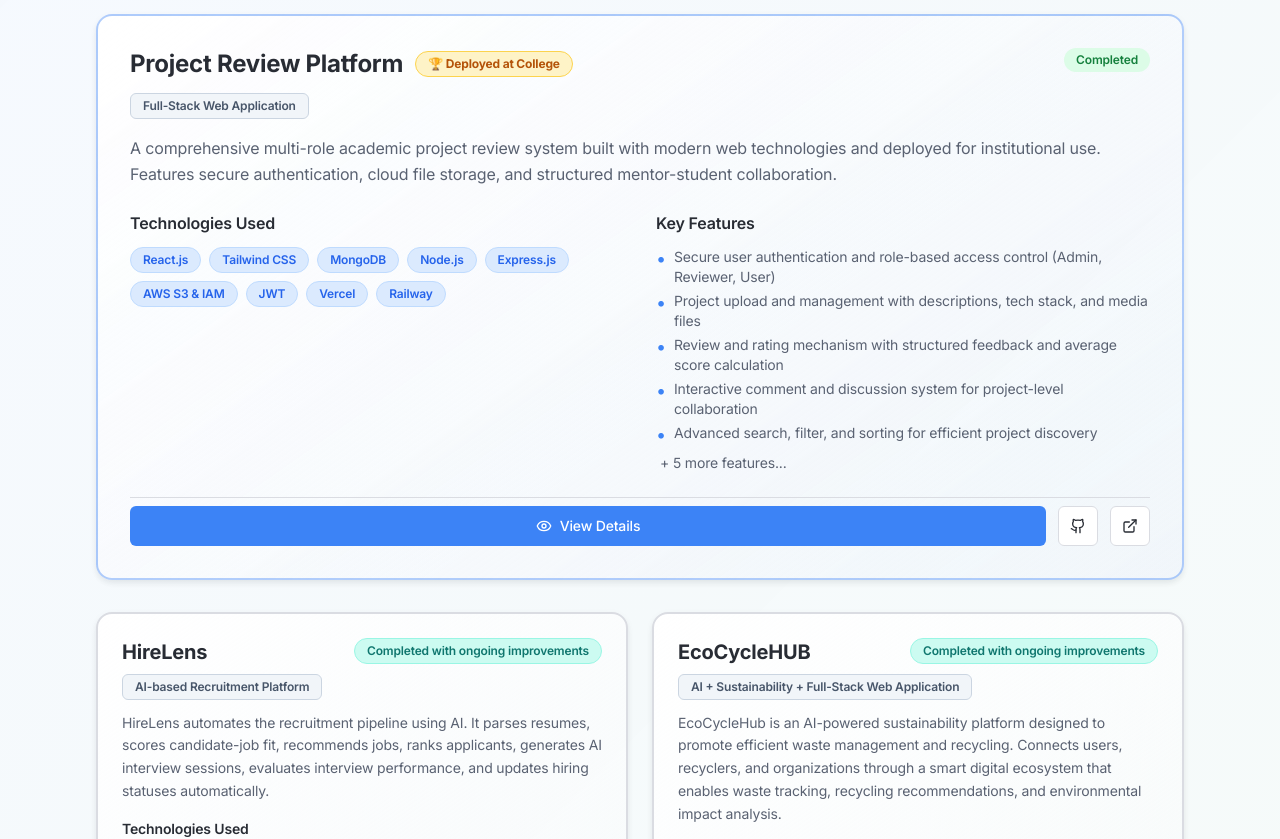
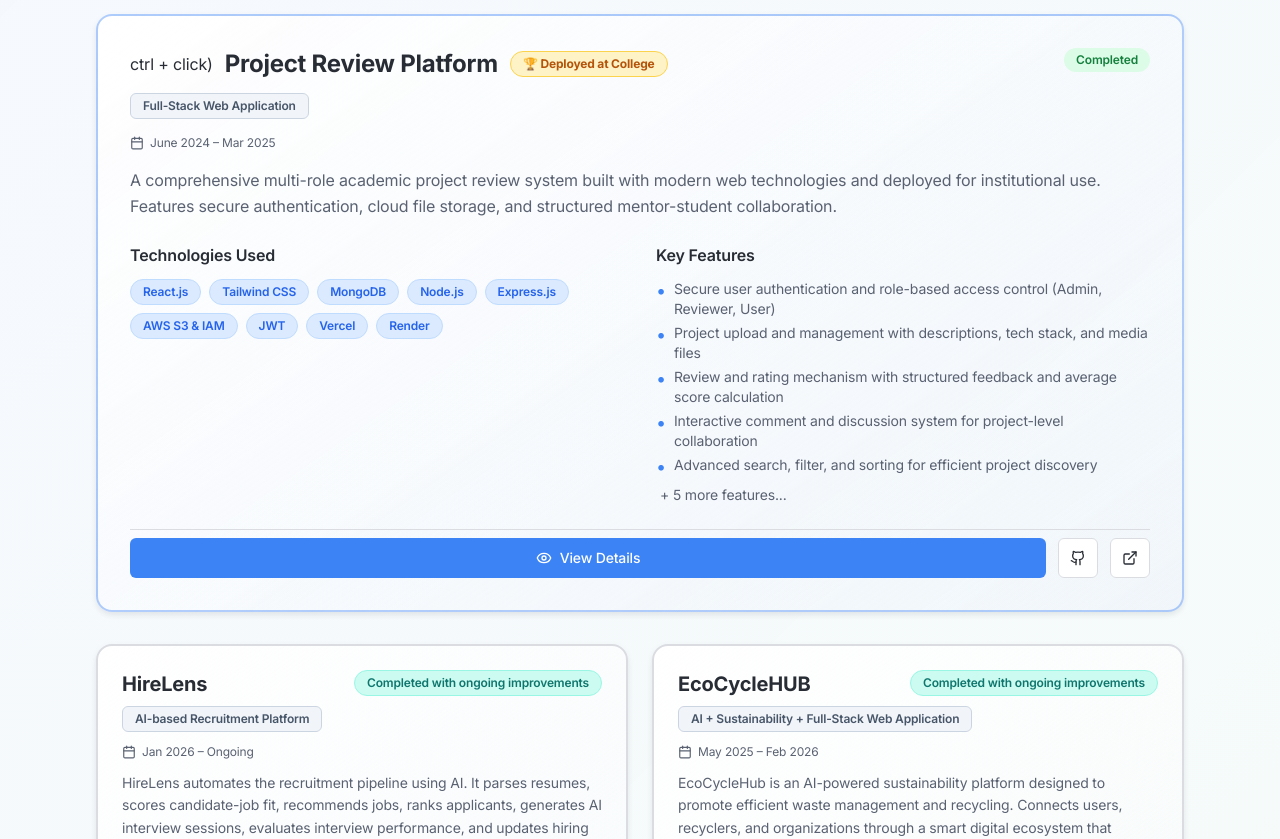
Before and after one commit to Atharvb03/Atharvb03-Portfolio, a React (Vite) app: page / in a window 1280 px wide. Shown: the part 1860-2699 px from the top of the page. Built offline with nearby package versions, Linux system fonts and the light colour scheme.

Commit message:
Added Duration to Projects

```diff
--- a/src/components/ProjectModal.tsx
+++ b/src/components/ProjectModal.tsx
@@ -1,4 +1,4 @@
-import { X, Github, ExternalLink, ChevronLeft, ChevronRight, ZoomIn, ZoomOut, Maximize2, Minimize2 } from 'lucide-react';
+import { X, Github, ExternalLink, ChevronLeft, ChevronRight, ZoomIn, ZoomOut, Maximize2, Minimize2, Calendar } from 'lucide-react';
 import { Button } from '@/components/ui/button';
 import { useEffect, useState, useRef } from 'react';
 
@@ -7,6 +7,7 @@ interface Project {
   badge?: string;
   category: string;
   status: string;
+  duration?: string;
   description: string;
   tech: string[];
   features: string[];
@@ -200,6 +201,12 @@ const ProjectModal = ({ project, onClose }: ProjectModalProps) => {
                   {project.status}
                 </span>
               </div>
+              {project.duration && (
+                <div className="flex items-center gap-1.5 text-xs text-muted-foreground mt-1">
+                  <Calendar className="h-3.5 w-3.5" />
+                  <span>{project.duration}</span>
+                </div>
+              )}
             </div>
             <button onClick={onClose} className="flex-shrink-0 p-2 rounded-xl hover:bg-secondary transition-colors duration-200">
               <X className="h-5 w-5 text-muted-foreground" />
--- a/src/components/Projects.tsx
+++ b/src/components/Projects.tsx
@@ -1,4 +1,4 @@
-import { ExternalLink, Github, Eye } from 'lucide-react';
+import { ExternalLink, Github, Eye, Calendar } from 'lucide-react';
 import { Button } from '@/components/ui/button';
 import { useState } from 'react';
 import ProjectModal from './ProjectModal';
@@ -104,9 +104,10 @@ const mainProject = {
   badge: 'Deployed at College',
   category: 'Full-Stack Web Application',
   status: 'Completed',
+  duration: 'June 2024 – Mar 2025',
   description:
     'A comprehensive multi-role academic project review system built with modern web technologies and deployed for institutional use. Features secure authentication, cloud file storage, and structured mentor-student collaboration.',
-  tech: ['React.js', 'Tailwind CSS', 'MongoDB', 'Node.js', 'Express.js', 'AWS S3 & IAM', 'JWT', 'Vercel', 'Railway'],
+  tech: ['React.js', 'Tailwind CSS', 'MongoDB', 'Node.js', 'Express.js', 'AWS S3 & IAM', 'JWT', 'Vercel', 'Render'],
   features: [
     'Secure user authentication and role-based access control (Admin, Reviewer, User)',
     'Project upload and management with descriptions, tech stack, and media files',
@@ -146,9 +147,10 @@ const otherProjects = [
     title: 'HireLens',
     category: 'AI-based Recruitment Platform',
     status: 'Completed with ongoing improvements',
+    duration: 'Jan 2026 – Ongoing',
     description:
       'HireLens automates the recruitment pipeline using AI. It parses resumes, scores candidate-job fit, recommends jobs, ranks applicants, generates AI interview sessions, evaluates interview performance, and updates hiring statuses automatically.',
-    tech: ['React.js', 'Node.js', 'Express.js', 'MongoDB', 'OpenAI/Gemini', 'Socket.io', 'Multer', 'Nodemailer', 'RapidAPI','Render','Vercel'],
+    tech: ['React.js', 'Node.js', 'Express.js', 'MongoDB', 'OpenAI/Gemini', 'Socket.io', 'Multer', 'Nodemailer', 'RapidAPI', 'Vercel', 'Render'],
     features: [
       'Resume Parsing & Analysis – Extracts skills, education, experience, and contact details',
       'AI-Based Candidate Matching – Matches resumes with job descriptions using AI scoring',
@@ -185,9 +187,10 @@ const otherProjects = [
     title: 'EcoCycleHUB',
     category: 'AI + Sustainability + Full-Stack Web Application',
     status: 'Completed with ongoing improvements',
+    duration: 'May 2025 – Feb 2026',
     description:
       'EcoCycleHub is an AI-powered sustainability platform designed to promote efficient waste management and recycling. Connects users, recyclers, and organizations through a smart digital ecosystem that enables waste tracking, recycling recommendations, and environmental impact analysis.',
-    tech: ['React.js', 'Tailwind CSS', 'Node.js', 'Express.js', 'MongoDB', 'FastAPI', 'Cloudinary', 'Stripe', 'Razorpay'],
+    tech: ['React.js', 'Tailwind CSS', 'Node.js', 'Express.js', 'MongoDB', 'FastAPI', 'Cloudinary', 'Stripe', 'Razorpay', 'Vercel', 'Render'],
     features: [
       'AI-Based Resale Price Prediction using ML with rule-based fallback',
       'Recycle & Repair Center Finder using location and distance',
@@ -224,6 +227,7 @@ const otherProjects = [
     title: 'ElevateU',
     category: 'EdTech / AI Career Guidance',
     status: 'In Development',
+    duration: 'Hackathon Project',
     description:
       'A career discovery platform that turns assessment into interactive games. As students play, the system records performance and behavioral patterns, converts them into cognitive scores, and suggests suitable career paths with personalized roadmaps.',
     tech: ['Next.js', 'React', 'TypeScript', 'Tailwind CSS', 'shadcn/ui', 'Framer Motion', 'Recharts', 'Supabase', 'Jest'],
@@ -262,6 +266,7 @@ const otherProjects = [
     title: 'CG Header File',
     category: 'Computer Graphics / C-C++ Academic Mini Project',
     status: 'Completed',
+    duration: 'Sep 2023 – Feb 2024',
     description:
       'A reusable custom C/C++ header file implementing core Computer Graphics algorithms using the BGI graphics.h library. Built as an academic mini project to demonstrate fundamental CG concepts through modular, reusable code.',
     tech: ['C', 'C++', 'BGI graphics.h', 'stdio.h', 'math.h', 'conio.h'],
@@ -330,7 +335,7 @@ const Projects = () => {
         {/* Main featured project */}
         <div className="tech-card p-8 mb-8 border-2 border-primary/40 hover:border-primary transition-all duration-300 group bg-primary/[0.03]">
           <div className="flex flex-wrap items-start justify-between gap-4 mb-3">
-            <div className="flex flex-wrap items-center gap-3">
+            <div className="flex flex-wrap items-center gap-3">ctrl + click)
               <h3 className="text-2xl font-bold text-foreground group-hover:gradient-text transition-all duration-300">{mainProject.title}</h3>
               <span className="bg-amber-100 text-amber-700 border border-amber-300 text-xs font-bold px-3 py-1 rounded-full">
                 🏆 {mainProject.badge}
@@ -344,6 +349,13 @@ const Projects = () => {
           <span className="inline-block text-xs font-semibold bg-slate-100 text-slate-600 border border-slate-300 px-3 py-1 rounded-md mb-4">
             {mainProject.category}
           </span>
+
+          {mainProject.duration && (
+            <div className="flex items-center gap-1.5 text-xs text-muted-foreground mb-4">
+              <Calendar className="h-3.5 w-3.5" />
+              <span>{mainProject.duration}</span>
+            </div>
+          )}
 
           <p className="text-muted-foreground leading-relaxed mb-6">{mainProject.description}</p>
 
@@ -400,6 +412,13 @@ const Projects = () => {
               <span className="inline-block text-xs font-semibold bg-slate-100 text-slate-600 border border-slate-300 px-3 py-1 rounded-md mb-3 w-fit">
                 {project.category}
               </span>
+
+              {project.duration && (
+                <div className="flex items-center gap-1.5 text-xs text-muted-foreground mb-3">
+                  <Calendar className="h-3.5 w-3.5" />
+                  <span>{project.duration}</span>
+                </div>
+              )}
 
               <p className="text-muted-foreground text-sm leading-relaxed mb-4 flex-1">{project.description}</p>
 
```
